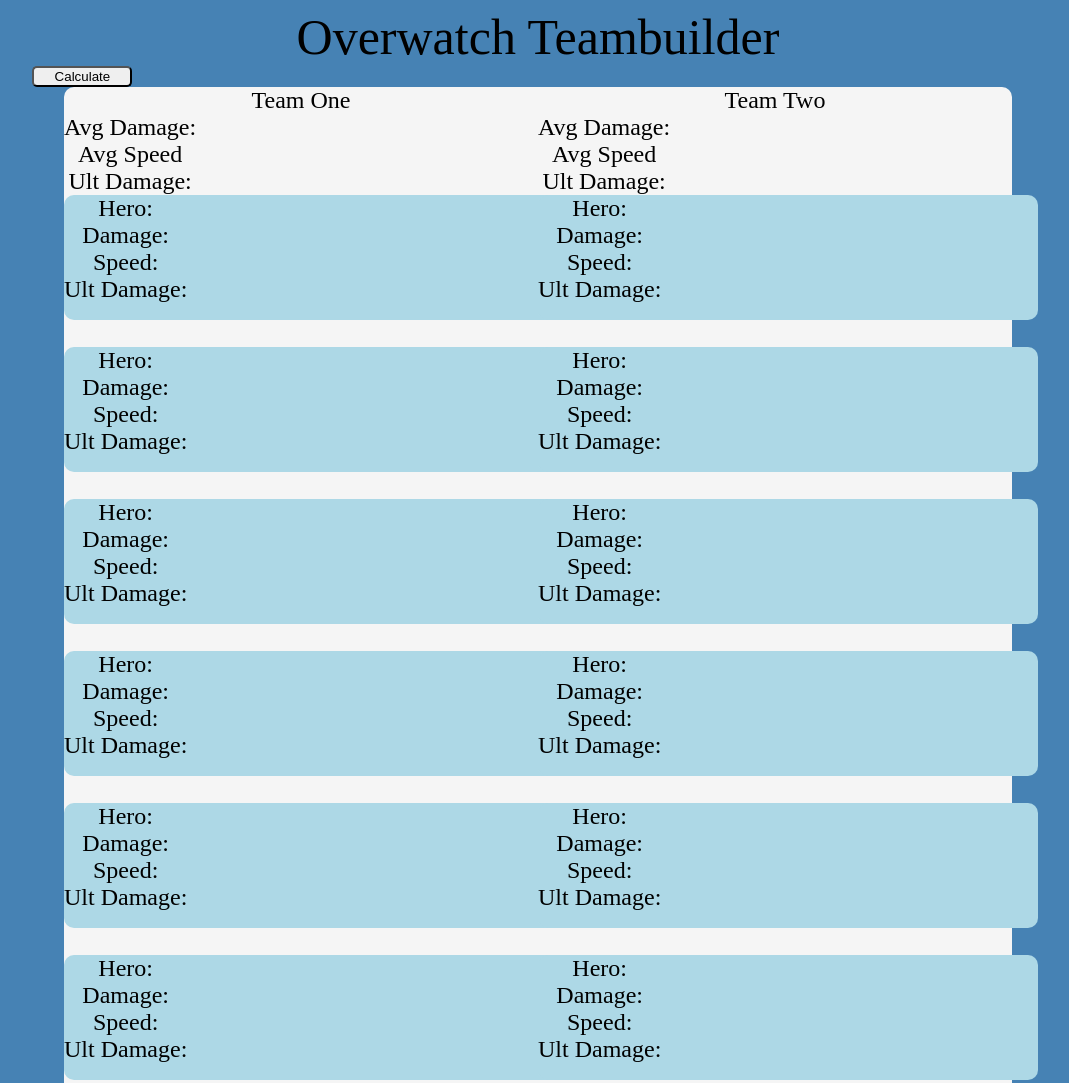
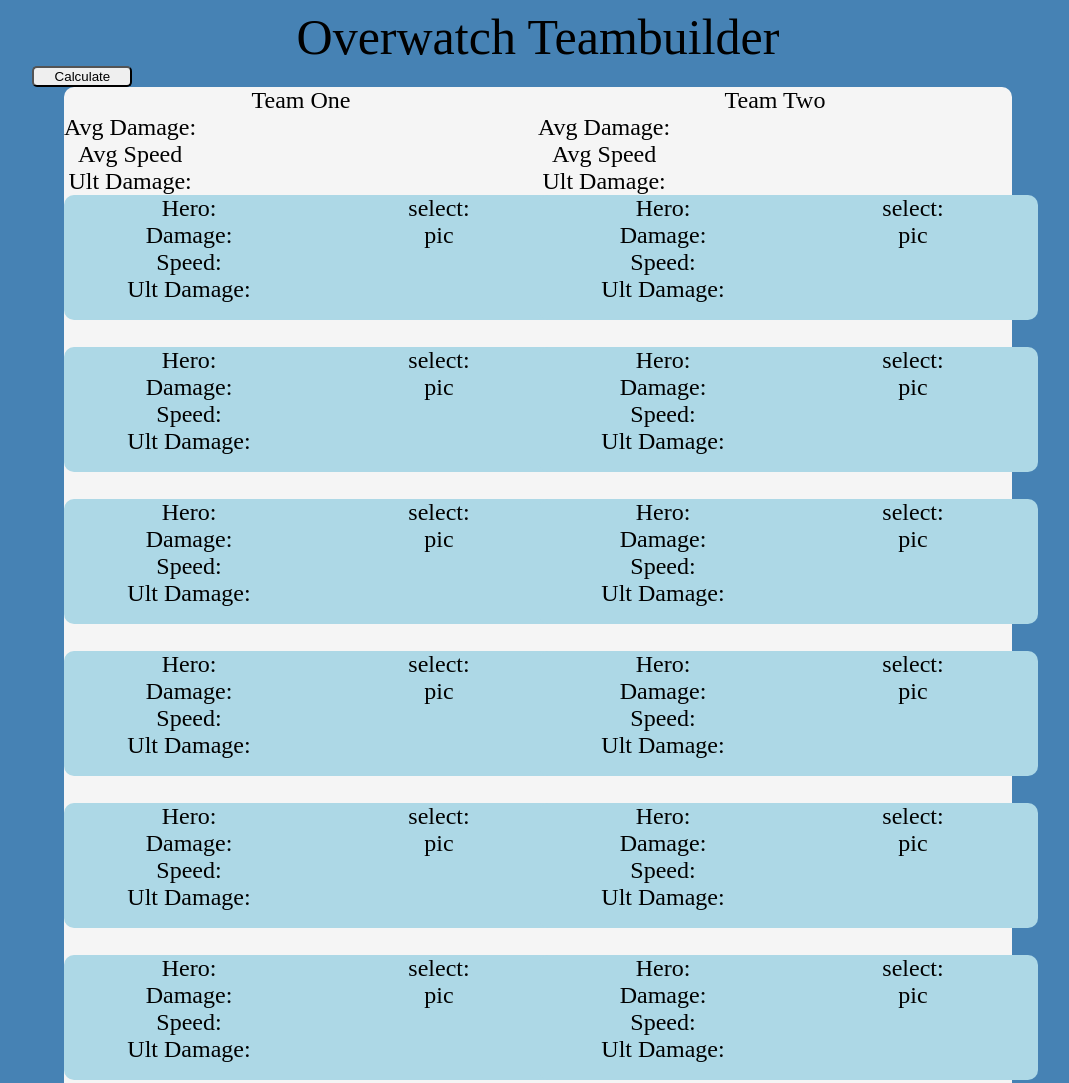
Before and after one commit to NRWhaley/OverwatchTeambuilder, a plain HTML site: page index.html in a window 1280 px wide. Shown: the top 1083 px of the page, without its empty margins (102-1171 px from the left). Drawn offline with Linux system fonts and the light colour scheme.

Commit message:
add columns inside box

```diff
--- a/index.html
+++ b/index.html
@@ -15,23 +15,22 @@
       <div class="column">
           Team One<br>
           <div class="teamTotal" id="teamOneTotal">Avg Damage:<br>Avg Speed<br>Ult Damage:</div>
-          <div class="charBox">
-            Hero:<br>Damage:<br>Speed:<br>Ult Damage: </div><br>
-          <div class="charBox">Hero:<br>Damage:<br>Speed:<br>Ult Damage: </div><br>
-          <div class="charBox">Hero:<br>Damage:<br>Speed:<br>Ult Damage: </div><br>
-          <div class="charBox">Hero:<br>Damage:<br>Speed:<br>Ult Damage: </div><br>
-          <div class="charBox">Hero:<br>Damage:<br>Speed:<br>Ult Damage: </div><br>
-          <div class="charBox">Hero:<br>Damage:<br>Speed:<br>Ult Damage: </div><br>
+          <div class="charBox"><div class="charCol">Hero:<br>Damage:<br>Speed:<br>Ult Damage:</div><div class="charCol">select:<br>pic</div> </div><br>
+          <div class="charBox"><div class="charCol">Hero:<br>Damage:<br>Speed:<br>Ult Damage:</div><div class="charCol">select:<br>pic</div> </div><br>
+          <div class="charBox"><div class="charCol">Hero:<br>Damage:<br>Speed:<br>Ult Damage:</div><div class="charCol">select:<br>pic</div> </div><br>
+          <div class="charBox"><div class="charCol">Hero:<br>Damage:<br>Speed:<br>Ult Damage:</div><div class="charCol">select:<br>pic</div> </div><br>
+          <div class="charBox"><div class="charCol">Hero:<br>Damage:<br>Speed:<br>Ult Damage:</div><div class="charCol">select:<br>pic</div> </div><br>
+          <div class="charBox"><div class="charCol">Hero:<br>Damage:<br>Speed:<br>Ult Damage:</div><div class="charCol">select:<br>pic</div> </div><br>
       </div>
       <div class="column">
         Team Two<br>
         <div class="teamTotal">Avg Damage:<br>Avg Speed<br>Ult Damage:</div>
-        <div class="charBox">Hero:<br>Damage:<br>Speed:<br>Ult Damage: </div><br>
-        <div class="charBox">Hero:<br>Damage:<br>Speed:<br>Ult Damage: </div><br>
-        <div class="charBox">Hero:<br>Damage:<br>Speed:<br>Ult Damage: </div><br>
-        <div class="charBox">Hero:<br>Damage:<br>Speed:<br>Ult Damage: </div><br>
-        <div class="charBox">Hero:<br>Damage:<br>Speed:<br>Ult Damage: </div><br>
-        <div class="charBox">Hero:<br>Damage:<br>Speed:<br>Ult Damage: </div><br>
+        <div class="charBox"><div class="charCol">Hero:<br>Damage:<br>Speed:<br>Ult Damage:</div><div class="charCol">select:<br>pic</div> </div><br>
+        <div class="charBox"><div class="charCol">Hero:<br>Damage:<br>Speed:<br>Ult Damage:</div><div class="charCol">select:<br>pic</div> </div><br>
+        <div class="charBox"><div class="charCol">Hero:<br>Damage:<br>Speed:<br>Ult Damage:</div><div class="charCol">select:<br>pic</div> </div><br>
+        <div class="charBox"><div class="charCol">Hero:<br>Damage:<br>Speed:<br>Ult Damage:</div><div class="charCol">select:<br>pic</div> </div><br>
+        <div class="charBox"><div class="charCol">Hero:<br>Damage:<br>Speed:<br>Ult Damage:</div><div class="charCol">select:<br>pic</div> </div><br>
+        <div class="charBox"><div class="charCol">Hero:<br>Damage:<br>Speed:<br>Ult Damage:</div><div class="charCol">select:<br>pic</div> </div><br>
       </div>
     </div>
 
--- a/style.css
+++ b/style.css
@@ -47,6 +47,14 @@ header{
 
 }
 
+
+
+.charCol{
+  display: flex;
+  flex-direction: column;
+  width: 250px;
+}
+
 #calculate{
   border-radius: 5px;
   max-width: 100px;
```
